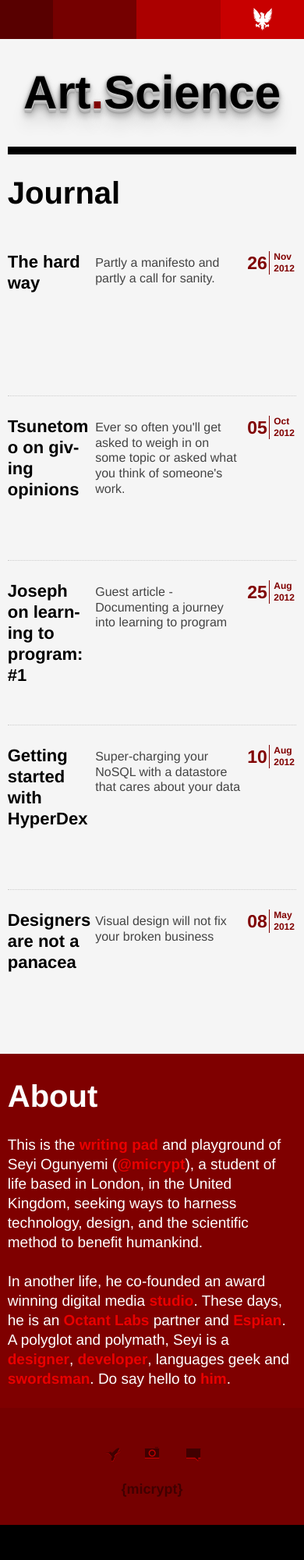
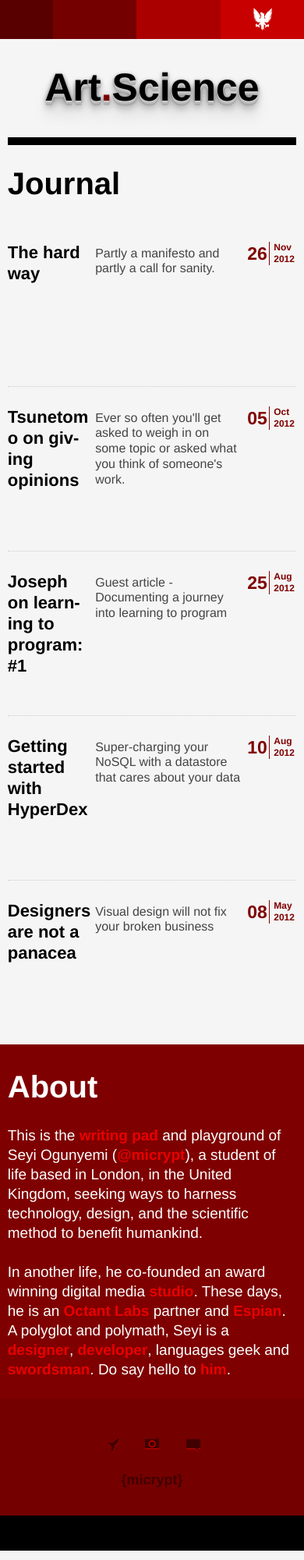
Before and after one commit to micrypt/micrypt.github.com, a Jekyll site: the page built from index.html, in a window 390 px wide. Shown: the whole page at 78% size. Built offline with Jekyll 4.4.1, drawn with Linux system fonts in a browser that asks for light colours.

Commit message:
css: reduce branding header size again.

```diff
--- a/css/micrypt.css
+++ b/css/micrypt.css
@@ -400,7 +400,7 @@ display: none;
 }
 
 @media only screen and (max-width: 480px) {
-  h1.branding { font-size: 60px; }
+  h1.branding { font-size: 50px; }
   body.post h1.branding { font-size: 50px; }
   .date em {
     float: left;
```
